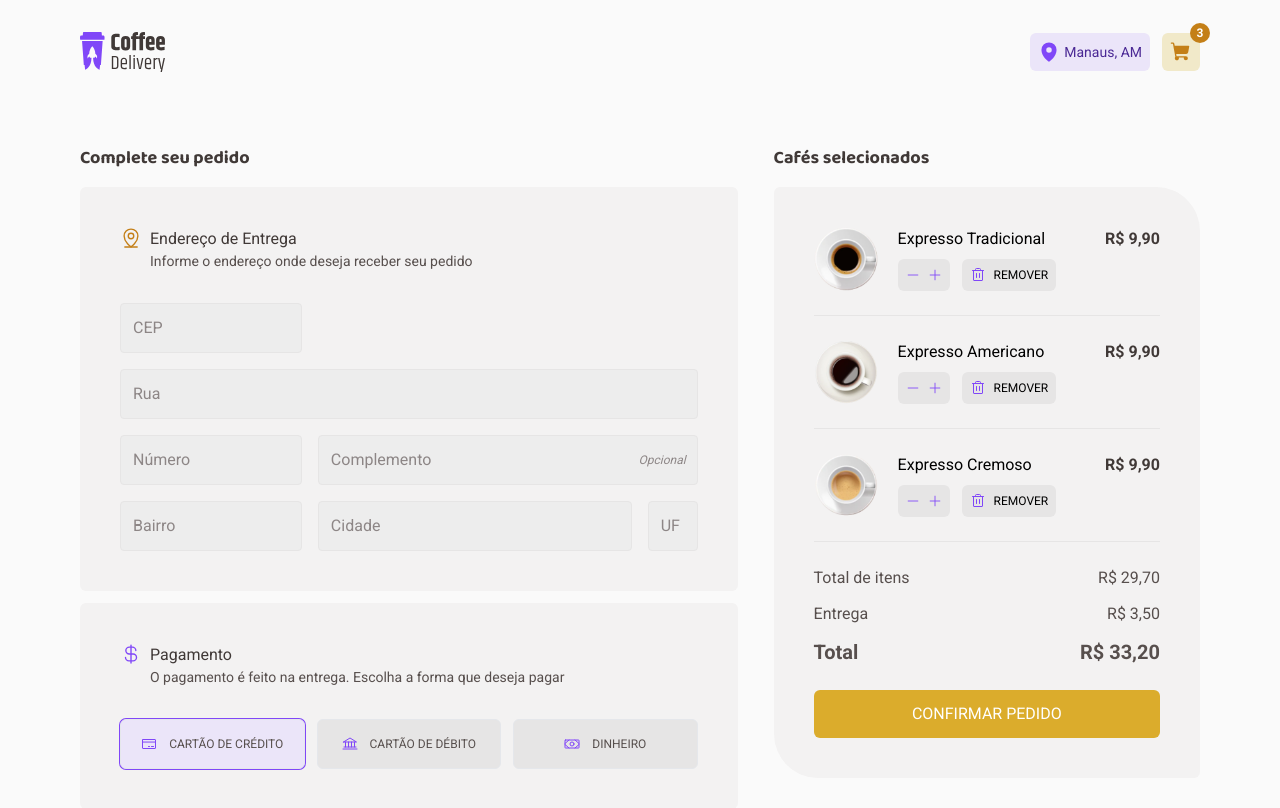
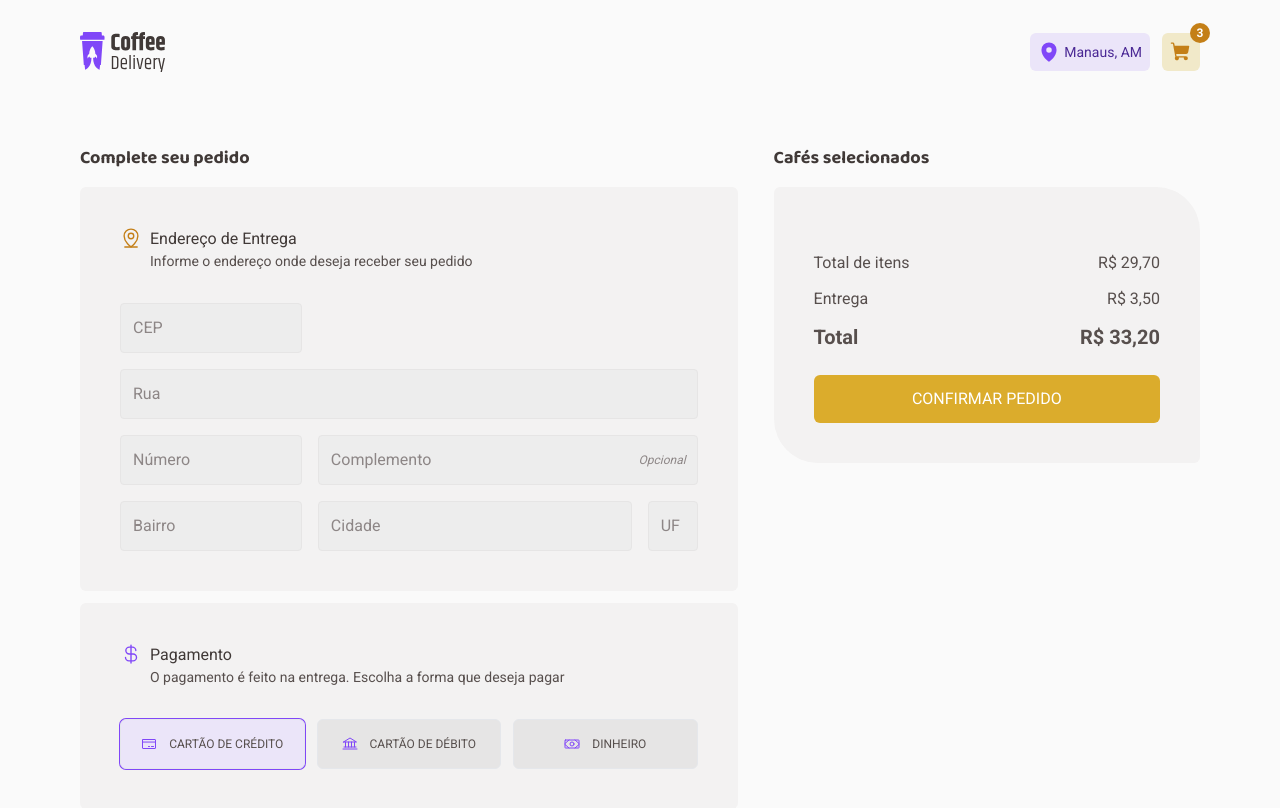
Before and after one commit to angelo-filho/coffe-delivery, a React (Vite) app: page /cart in a window 1280 px wide. Shown: the top 808 px of the page. Built offline with nearby package versions, Linux system fonts and the light colour scheme.

Commit message:
feat: create function to add items to cart

```diff
--- a/src/components/CoffeeCard.tsx
+++ b/src/components/CoffeeCard.tsx
@@ -1,6 +1,5 @@
-import { Minus, Plus, ShoppingCart } from "phosphor-react";
+import { ShoppingCart } from "phosphor-react";
 import { useState } from "react";
-import { Link } from "react-router-dom";
 import { useCart } from "../hooks/useCart";
 import { ItemCount } from "./ItemCount";
 
@@ -20,7 +19,15 @@ export function CoffeeCard({ coffee }: CoffeeCardProps) {
 
   const item = cartItems?.find((item) => item.itemName === coffee.name);
 
-  const quantity = item ? item.quantity : 0;
+  const [quantity, setQuantity] = useState(item ? item.quantity : 1);
+
+  function handleChangeQuantity(newQuantity: number) {
+    if (newQuantity <= 0) {
+      return;
+    }
+
+    setQuantity(newQuantity);
+  }
 
   return (
     <div className="w-[256px] px-6 pb-5 flex flex-col items-center bg-base-100 rounded-tl-md rounded-br-md rounded-tr-[64px] rounded-bl-[64px]">
@@ -28,7 +35,7 @@ export function CoffeeCard({ coffee }: CoffeeCardProps) {
         loading="lazy"
         src={coffee.imgURL}
         alt={coffee.name}
-        className="w-[120px] -mt-5"
+        className="w-[120px] h-[120px] -mt-5"
       />
 
       <div className="mt-3 flex items-center gap-1">
@@ -57,16 +64,16 @@ export function CoffeeCard({ coffee }: CoffeeCardProps) {
         <div className="flex items-center gap-2 h-[2.375rem]">
           <ItemCount
             quantity={quantity}
-            itemName={coffee.name}
-            handleAddItemToCart={handleAddItemToCart}
+            onSubtract={() => handleChangeQuantity(quantity - 1)}
+            onAdd={() => handleChangeQuantity(quantity + 1)}
           />
 
-          <Link
-            to={"/cart"}
+          <button
             className="p-2 h-full bg-purple-700 text-base-300 rounded-md transition-colors hover:bg-purple-400"
+            onClick={() => handleAddItemToCart(quantity, coffee.name)}
           >
             <ShoppingCart size={22} weight="fill" />
-          </Link>
+          </button>
         </div>
       </div>
     </div>
--- a/src/components/ItemCount.tsx
+++ b/src/components/ItemCount.tsx
@@ -4,21 +4,17 @@ import { useCart } from "../hooks/useCart";
 
 interface ItemCountProps {
   quantity: number;
-  itemName: string;
-  handleAddItemToCart: (quantity: number, itemName: string) => void;
+  onSubtract: () => void;
+  onAdd: () => void;
 }
 
-export function ItemCount({
-  quantity,
-  itemName,
-  handleAddItemToCart,
-}: ItemCountProps) {
+export function ItemCount({ quantity, onSubtract, onAdd }: ItemCountProps) {
   return (
     <div className="px-2 w-fit h-full  flex items-center gap-2 bg-base-300 rounded-md text-base">
       <button
         type="button"
         className="text-purple-400 transition-colors hover:text-purple-700"
-        onClick={() => handleAddItemToCart(quantity - 1, itemName)}
+        onClick={onSubtract}
       >
         <Minus size={14} />
       </button>
@@ -26,7 +22,7 @@ export function ItemCount({
       <button
         type="button"
         className="text-purple-400 transition-colors hover:text-purple-700"
-        onClick={() => handleAddItemToCart(quantity + 1, itemName)}
+        onClick={onAdd}
       >
         <Plus size={14} />
       </button>
--- a/src/contexts/CartContext.tsx
+++ b/src/contexts/CartContext.tsx
@@ -8,6 +8,7 @@ interface CartItem {
 interface CartContextType {
   cartItems: CartItem[];
   handleAddItemToCart: (quantity: number, itemName: string) => void;
+  handleRemoveItemFromCart: (itemName: string) => void;
 }
 
 interface CartProviderProps {
@@ -20,13 +21,26 @@ export function CartProvider({ children }: CartProviderProps) {
   const [cartItems, setCartItems] = useState<CartItem[]>([]);
 
   function handleAddItemToCart(quantity: number, itemName: string) {
-    if (quantity < 0) {
+    if (quantity <= 0) {
       return;
     }
 
     const cartItem = cartItems.find((item) => item.itemName === itemName);
 
     if (cartItem) {
+      updateQuantityOfAnItem(quantity, itemName);
+
+      return;
+    }
+
+    addItemToCart(quantity, itemName);
+  }
+
+  function handleRemoveItemFromCart(itemName: string) {
+    setCartItems((prev) => prev.filter((items) => items.itemName !== itemName));
+  }
+
+  function updateQuantityOfAnItem(quantity: number, itemName: string) {
     setCartItems((prev) =>
       prev.map((item) => {
         if (item.itemName === itemName) {
@@ -36,20 +50,18 @@ export function CartProvider({ children }: CartProviderProps) {
         return item;
       })
     );
-
-      return;
   }
 
+  function addItemToCart(quantity: number, itemName: string) {
     setCartItems((prev) => [...prev, { itemName: itemName, quantity }]);
   }
-
-  console.log(cartItems);
 
   return (
     <CartContext.Provider
       value={{
         cartItems,
         handleAddItemToCart,
+        handleRemoveItemFromCart,
       }}
     >
       {children}
--- a/src/pages/Cart/components/CartInfos.tsx
+++ b/src/pages/Cart/components/CartInfos.tsx
@@ -1,10 +1,12 @@
 import { Trash } from "phosphor-react";
 import { Link } from "react-router-dom";
 import { ItemCount } from "../../../components/ItemCount";
+import { useCart } from "../../../hooks/useCart";
 import { coffeesList } from "../../Home/data/coffeesList";
 
 export function CartInfos() {
-  const coffees = coffeesList.slice(0, 3);
+  const { cartItems, handleAddItemToCart, handleRemoveItemFromCart } =
+    useCart();
 
   return (
     <section className="mt-10 xl:mt-0 xl:col-span-2">
@@ -14,30 +16,44 @@ export function CartInfos() {
 
       <div className="mt-[15px] p-4 bg-base-100 rounded-md rounded-tr-[44px] rounded-bl-[44px] md:p-10">
         <ul>
-          {coffees.map((coffee) => (
+          {cartItems.map((item) => {
+            const coffee = coffeesList.find(
+              (coffee) => coffee.name === item.itemName
+            );
+
+            return (
               <li
-              key={coffee.name}
+                key={coffee!.name}
                 className="flex justify-between py-6 border-b border-b-base-300 first:pt-0"
               >
                 <div className="flex gap-5">
                   <img
-                  src={coffee.imgURL}
-                  alt="Café Tradicional"
+                    src={coffee!.imgURL}
+                    alt={coffee!.name}
                     className="h-16 object-contain hidden sm:inline"
                   />
 
                   <div className="flex flex-col gap-2">
-                  <span>{coffee.name}</span>
+                    <span>{coffee!.name}</span>
 
                     <div className="h-8 flex items-center gap-3">
-                    <ItemCount />
+                      <ItemCount
+                        quantity={item.quantity}
+                        onSubtract={() =>
+                          handleAddItemToCart(item.quantity - 1, item.itemName)
+                        }
+                        onAdd={() =>
+                          handleAddItemToCart(item.quantity + 1, item.itemName)
+                        }
+                      />
 
                       <button
                         type="button"
                         className="group p-2 flex items-center gap-2 bg-base-300 rounded-md text-xs hover:bg-base-400 transition-colors"
+                        onClick={() => handleRemoveItemFromCart(coffee!.name)}
                       >
-                      <Trash size={16} className="text-purple-400 " />
-                      REMOVER
+                        <Trash size={16} className="text-purple-400" />
+                        <span>REMOVER</span>
                       </button>
                     </div>
                   </div>
@@ -45,7 +61,8 @@ export function CartInfos() {
 
                 <strong className="text-base-700">R$ 9,90</strong>
               </li>
-          ))}
+            );
+          })}
         </ul>
 
         <div className="mt-6 flex flex-col gap-3">
```
Lines whose indentation alone changed are shown as unchanged.
